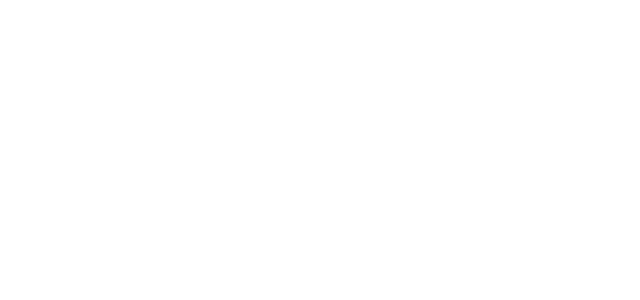
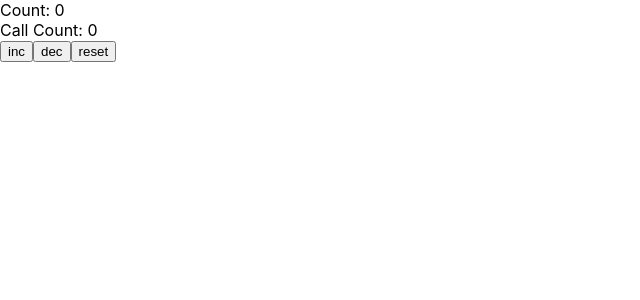
Before and after one commit to alinabezux/react-june, a React (Create React App) app: page / in a window 1280 px wide. Shown: the top 300 px of the page, without its empty margins (0-640 px from the left). Built offline with nearby package versions, Linux system fonts and the light colour scheme.

Commit message:
useReducer counter

```diff
--- a/src/App.js
+++ b/src/App.js
@@ -1,8 +1,31 @@
 import './App.css'
+import {useReducer} from "react";
 
-function App() {
+const reducer = (state, action) => {
+    state = {...state, callCount: state.callCount + 1}
+
+    switch (action.type) {
+        case 'inc':
+            return {...state, count: state.count + 1}
+        case 'dec':
+            return {...state, count: state.count - 1}
+        case 'reset':
+            return {...state, count: action.payload}
+        default:
+            return state
+    }
+}
+
+const App = () => {
+    const [state, dispatch] = useReducer(reducer, {count: 0, callCount: 0});
+
     return (
         <div>
+            <div>Count: {state.count}</div>
+            <div>Call Count: {state.callCount}</div>
+            <button onClick={() => dispatch({type: 'inc'})}>inc</button>
+            <button onClick={() => dispatch({type: 'dec'})}>dec</button>
+            <button onClick={() => dispatch({type: 'reset', payload: 0})}>reset</button>
 
         </div>
     )
--- a/src/index.js
+++ b/src/index.js
@@ -1,7 +1,7 @@
 import React from 'react';
 import ReactDOM from 'react-dom/client';
 import './index.css';
-import App from './App';
+import App from "./App";
 import reportWebVitals from './reportWebVitals';
 import {BrowserRouter} from "react-router-dom";
 
```
